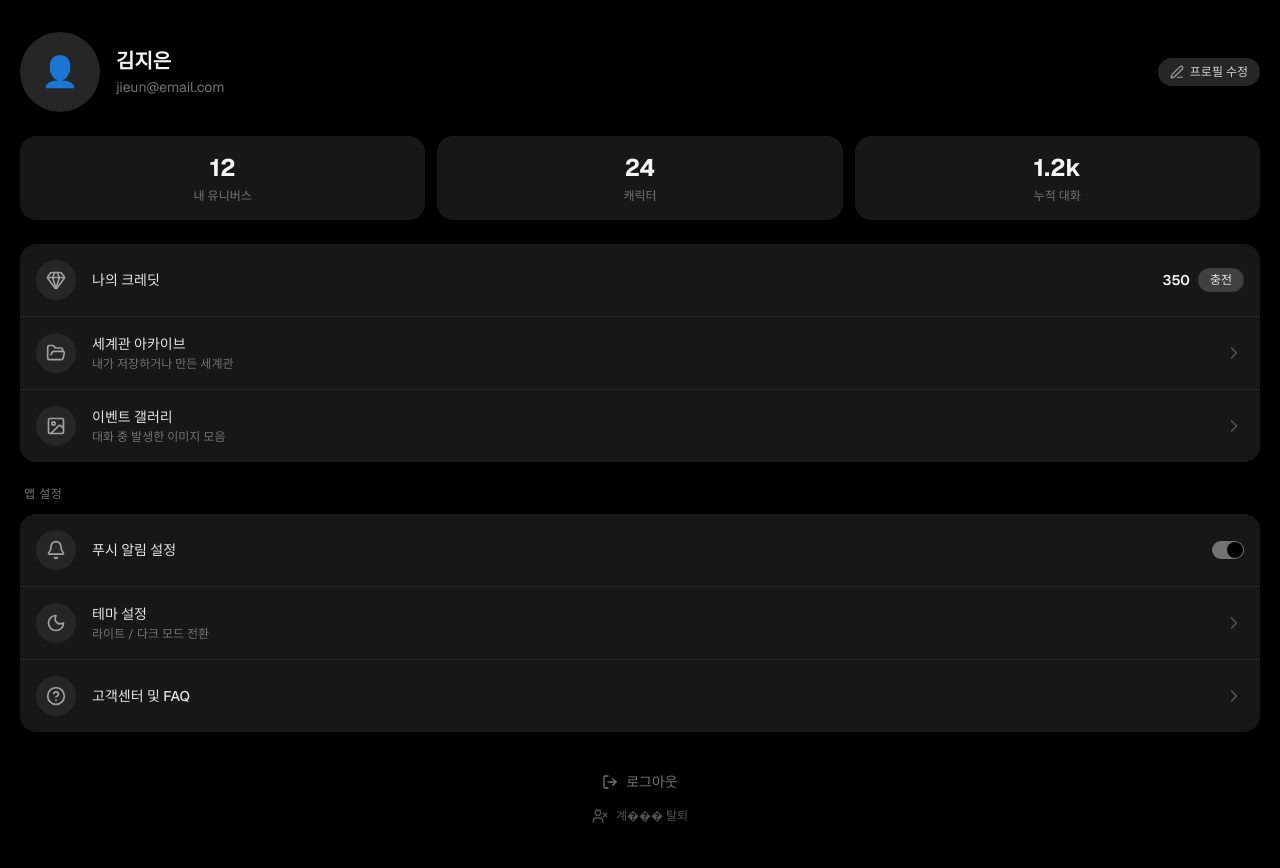
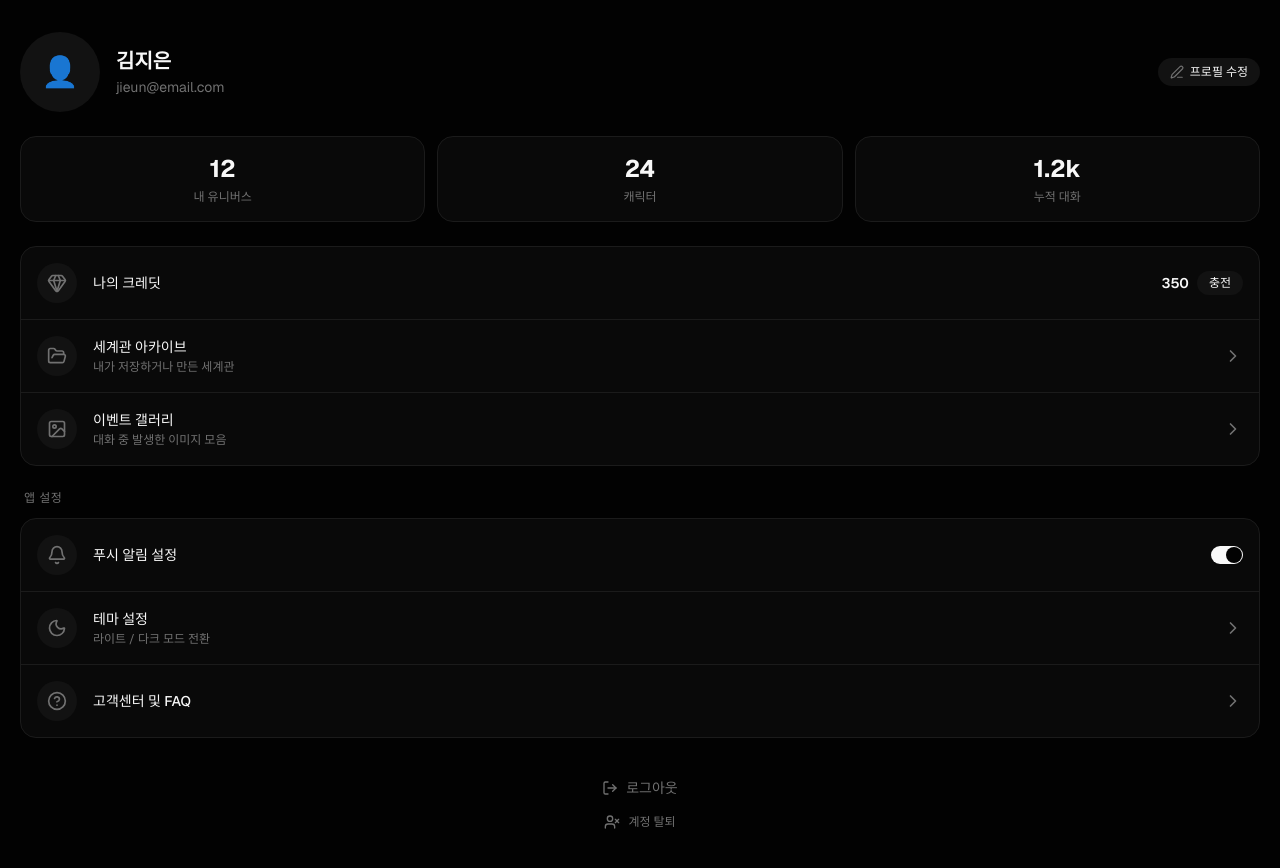
Before and after one commit to kj7026y-design/v0-chat-ui-with-mentions, a Next.js app: page /mypage in a window 1280 px wide. Shown: the top 868 px of the page. Built offline with nearby package versions, Linux system fonts and the light colour scheme.

Commit message:
refactor: update color scheme and component styles in ChatsPage and MyPage

```diff
--- a/app/mypage/page.tsx
+++ b/app/mypage/page.tsx
@@ -72,27 +72,27 @@ export default function MyPage() {
   ]
 
   return (
-    <div className="min-h-screen bg-black pb-24">
+    <div className="min-h-screen bg-background pb-24">
       {/* Profile Section */}
       <section className="px-5 pt-8 pb-6">
         <div className="flex items-center gap-4">
           {/* Profile Image */}
           <div className="relative">
-            <div className="w-20 h-20 rounded-full bg-neutral-800 overflow-hidden flex items-center justify-center">
+            <div className="w-20 h-20 rounded-full bg-muted overflow-hidden flex items-center justify-center">
               <span className="text-3xl">👤</span>
             </div>
           </div>
 
           {/* Profile Info */}
           <div className="flex-1">
-            <h1 className="text-xl font-bold text-neutral-100">김지은</h1>
-            <p className="text-sm text-neutral-500 mt-0.5">jieun@email.com</p>
+            <h1 className="text-xl font-bold text-foreground">김지은</h1>
+            <p className="text-sm text-muted-foreground mt-0.5">jieun@email.com</p>
           </div>
 
           {/* Edit Button */}
-          <button className="flex items-center gap-1.5 px-3 py-1.5 rounded-full bg-neutral-800 hover:bg-neutral-700 transition-colors">
-            <Edit3 className="w-3.5 h-3.5 text-neutral-400" />
-            <span className="text-xs text-neutral-300">프로필 수정</span>
+          <button className="flex items-center gap-1.5 px-3 py-1.5 rounded-full bg-muted hover:bg-accent transition-colors">
+            <Edit3 className="w-3.5 h-3.5 text-muted-foreground" />
+            <span className="text-xs text-foreground">프로필 수정</span>
           </button>
         </div>
       </section>
@@ -103,10 +103,10 @@ export default function MyPage() {
           {stats.map((stat) => (
             <div
               key={stat.label}
-              className="bg-neutral-900 rounded-xl p-4 text-center"
+              className="bg-card border border-border rounded-xl p-4 text-center"
             >
-              <p className="text-2xl font-bold text-neutral-100">{stat.value}</p>
-              <p className="text-xs text-neutral-500 mt-1">{stat.label}</p>
+              <p className="text-2xl font-bold text-foreground">{stat.value}</p>
+              <p className="text-xs text-muted-foreground mt-1">{stat.label}</p>
             </div>
           ))}
         </div>
@@ -114,41 +114,41 @@ export default function MyPage() {
 
       {/* Main Menu */}
       <section className="px-5 pb-6">
-        <div className="bg-neutral-900 rounded-xl overflow-hidden">
+        <div className="bg-card border border-border rounded-xl overflow-hidden">
           {mainMenuItems.map((item, index) => (
             <Link
               key={item.label}
               href={item.href}
               className={cn(
-                "flex items-center gap-4 px-4 py-4 hover:bg-neutral-800/50 transition-colors",
-                index !== mainMenuItems.length - 1 && "border-b border-neutral-800"
+                "flex items-center gap-4 px-4 py-4 hover:bg-accent/50 transition-colors",
+                index !== mainMenuItems.length - 1 && "border-b border-border"
               )}
             >
-              <div className="w-10 h-10 rounded-full bg-neutral-800 flex items-center justify-center">
-                <item.icon className="w-5 h-5 text-neutral-400" />
+              <div className="w-10 h-10 rounded-full bg-muted flex items-center justify-center">
+                <item.icon className="w-5 h-5 text-muted-foreground" />
               </div>
 
               <div className="flex-1 min-w-0">
-                <p className="text-sm font-medium text-neutral-200">{item.label}</p>
+                <p className="text-sm font-medium text-foreground">{item.label}</p>
                 {item.description && (
-                  <p className="text-xs text-neutral-500 mt-0.5">{item.description}</p>
+                  <p className="text-xs text-muted-foreground mt-0.5">{item.description}</p>
                 )}
               </div>
 
               {item.value ? (
                 <div className="flex items-center gap-2">
-                  <span className="text-sm font-semibold text-neutral-100">{item.value}</span>
+                  <span className="text-sm font-semibold text-foreground">{item.value}</span>
                   {item.action && (
                     <button
                       onClick={(e) => e.preventDefault()}
-                      className="px-3 py-1 rounded-full bg-neutral-700 hover:bg-neutral-600 text-xs text-neutral-200 transition-colors"
+                      className="px-3 py-1 rounded-full bg-secondary hover:bg-accent text-xs text-secondary-foreground transition-colors"
                     >
                       {item.action}
                     </button>
                   )}
                 </div>
               ) : (
-                <ChevronRight className="w-5 h-5 text-neutral-600" />
+                <ChevronRight className="w-5 h-5 text-muted-foreground" />
               )}
             </Link>
           ))}
@@ -157,21 +157,21 @@ export default function MyPage() {
 
       {/* App Settings */}
       <section className="px-5 pb-6">
-        <h2 className="text-xs font-medium text-neutral-500 uppercase tracking-wider mb-3 px-1">
+        <h2 className="text-xs font-medium text-muted-foreground uppercase tracking-wider mb-3 px-1">
           앱 설정
         </h2>
-        <div className="bg-neutral-900 rounded-xl overflow-hidden">
+        <div className="bg-card border border-border rounded-xl overflow-hidden">
           {settingsItems.map((item, index) => {
             const content = (
               <>
-                <div className="w-10 h-10 rounded-full bg-neutral-800 flex items-center justify-center">
-                  <item.icon className="w-5 h-5 text-neutral-400" />
+                <div className="w-10 h-10 rounded-full bg-muted flex items-center justify-center">
+                  <item.icon className="w-5 h-5 text-muted-foreground" />
                 </div>
 
                 <div className="flex-1 min-w-0">
-                  <p className="text-sm font-medium text-neutral-200">{item.label}</p>
+                  <p className="text-sm font-medium text-foreground">{item.label}</p>
                   {item.type === "link" && item.description && (
-                    <p className="text-xs text-neutral-500 mt-0.5">{item.description}</p>
+                    <p className="text-xs text-muted-foreground mt-0.5">{item.description}</p>
                   )}
                 </div>
 
@@ -179,17 +179,16 @@ export default function MyPage() {
                   <Switch
                     checked={item.value}
                     onCheckedChange={item.onToggle}
-                    className="data-[state=checked]:bg-neutral-500 data-[state=unchecked]:bg-neutral-700"
                   />
                 ) : (
-                  <ChevronRight className="w-5 h-5 text-neutral-600" />
+                  <ChevronRight className="w-5 h-5 text-muted-foreground" />
                 )}
               </>
             )
 
             const className = cn(
-              "flex items-center gap-4 px-4 py-4 hover:bg-neutral-800/50 transition-colors",
-              index !== settingsItems.length - 1 && "border-b border-neutral-800"
+              "flex items-center gap-4 px-4 py-4 hover:bg-accent/50 transition-colors",
+              index !== settingsItems.length - 1 && "border-b border-border"
             )
 
             if (item.type === "toggle") {
@@ -212,13 +211,13 @@ export default function MyPage() {
       {/* Account Actions */}
       <section className="px-5 pb-8">
         <div className="flex flex-col gap-4 items-center pt-4">
-          <button className="flex items-center gap-2 text-neutral-500 hover:text-neutral-400 transition-colors">
+          <button className="flex items-center gap-2 text-muted-foreground hover:text-foreground transition-colors">
             <LogOut className="w-4 h-4" />
             <span className="text-sm">로그아웃</span>
           </button>
-          <button className="flex items-center gap-2 text-neutral-600 hover:text-neutral-500 transition-colors">
+          <button className="flex items-center gap-2 text-muted-foreground hover:text-foreground transition-colors">
             <UserX className="w-4 h-4" />
-            <span className="text-xs">계��� 탈퇴</span>
+            <span className="text-xs">계정 탈퇴</span>
           </button>
         </div>
       </section>
```
Also changed, not shown: app/chats/page.tsx (+21 -21 lines).
